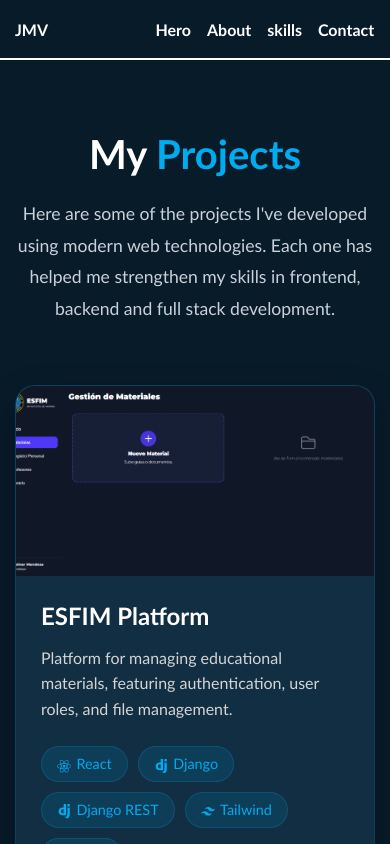
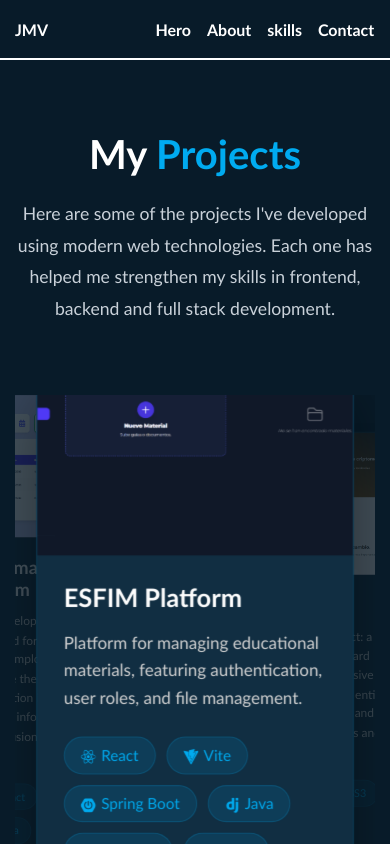
Before and after one commit to Joiner-Mendoza/Professional-portfolio, a React (Vite) app: page /#/projects in a window 390 px wide. Shown: the top 844 px of the page. Built offline with nearby package versions, Linux system fonts and the light colour scheme.

Commit message:
Shift Management System" and enhance project card functionality

```diff
--- a/src/components/ProjectCard/ProjectCard.jsx
+++ b/src/components/ProjectCard/ProjectCard.jsx
@@ -1,11 +1,13 @@
 import "../../estilos/projectcard.css";
 
-function ProjectCard({ project }) {
+function ProjectCard({ project,position,onClick }) {
 
     return (
 
-        <div className="project-card">
-
+        <div
+            className={`project-card ${position}`}
+            onClick={onClick}
+        >
             <img
                 src={project.image}
                 alt={project.title}
--- a/src/components/Skills/Skills.jsx
+++ b/src/components/Skills/Skills.jsx
@@ -10,7 +10,8 @@ import {
   FaGitAlt,
   FaGithub,
   FaJava,
-  FaDatabase
+  FaDatabase,
+
 } from "react-icons/fa";
 
 import {
@@ -33,6 +34,7 @@ function Skills() {
       items: [
         { name: "HTML5", icon: FaHtml5, color: "#E34F26" },
         { name: "CSS3", icon: FaCss3Alt, color: "#1572B6" },
+        { name: "Java", icon: FaJava, color: "#ED8B00" },
         { name: "JavaScript", icon: FaJs, color: "#F7DF1E" },
         { name: "React", icon: FaReact, color: "#61DAFB" },
         { name: "Vue.js", icon: FaVuejs, color: "#42B883" },
--- a/src/components/project/Projects.jsx
+++ b/src/components/project/Projects.jsx
@@ -1,10 +1,17 @@
 import "../../estilos/projects.css";
-
+import { useState } from "react";
 import projects from "../../data/projects.js";
 
 import {ProjectCard} from "../ProjectCard/ProjectCard.jsx";
 
 function Projects() {
+    // manejo de estados para la anomacion de las cards
+    const [active, setActive] = useState(0);
+
+    const total = projects.length;
+    const left = (active - 1 + total) % total; // índice de la card a la izquierda
+    const right  = (active + 1 ) % total; // indice de la card a la derecha
+
 
     return (
 
@@ -23,18 +30,25 @@ function Projects() {
             </p>
 
             <div className="projects-grid">
+                {projects.map((project,index) => {
+                    let position = "hidden"; // posición por defecto
 
-                {projects.map((project) => (
-
-                    <ProjectCard
-
-                        key={project.id}
-
-                        project={project}
-
-                    />
-
-                ))}
+                    if (index === active) {
+                        position = "center"; // si es la card activa
+                    }else if (index === left){
+                        position = "left"; // si es la card a la izquierda
+                    }else if (index === right){
+                        position = "right"; // si es la card a la derecha
+                    }
+                    return (
+                        <ProjectCard
+                            key={project.id}
+                            project={project}
+                            position={position}
+                            onClick={() => setActive(index)} // al hacer click, se activa la card correspondiente
+                        />
+                    );
+                })}
 
             </div>
 
--- a/src/data/projects.js
+++ b/src/data/projects.js
@@ -1,6 +1,7 @@
 // Imágenes de los proyectos
 import Gestionmateriales from "../assets/projects/Gestionmateriales.png";
 import Batata from "../assets/projects/Batata.png";
+import Systematurnos from "../assets/projects/Sistematurnos.png";
 import {
   FaHtml5,
   FaCss3Alt,
@@ -11,7 +12,8 @@ import {
   FaGitAlt,
   FaGithub,
   FaJava,
-  FaDatabase
+  FaDatabase,
+
 } from "react-icons/fa";
 
 import {
@@ -23,6 +25,10 @@ import {
   SiPostman,
   SiVite,
   SiNpm,
+  SiHibernate,
+  SiGradle,
+  SiJsonwebtokens,
+  SiSpringsecurity
 
 
 } from "react-icons/si";
@@ -38,8 +44,9 @@ const projects = [
 
     technologies: [
       {name : "React", icon: FaReact, color: "#61DAFB"},
-      {name : "Django", icon: SiDjango, color: "#092E20"},
-      {name : "Django REST", icon: SiDjango, color: "#092E20"},
+      {name : "Vite", icon: SiVite, color: "#646CFF"},
+      {name : "Spring Boot", icon: SiSpringboot, color: "#6DB33F"},
+      {name : "Java", icon: SiDjango, color: "#092E20"},
       {name : "Tailwind", icon: SiTailwindcss, color: "#06B6D4"},
       {name : "JWT", icon: FaJava, color: "#ED8B00"}
     ],
@@ -65,22 +72,24 @@ const projects = [
     github: "https://github.com/Joiner-Mendoza/Frontend-Developer.git",
     demo: "https://frontend-developer-nine.vercel.app/responsive.html"
   },
-  {    id: 1,
-    title: "ESFIM Platform",
+  // Sistema de gestion de turnos
+  {    id: 3,
+    title: "Shift management System",
 
     description:
-      "Platform for managing educational materials, featuring authentication, user roles, and file management.",
+      "The developed application is designed for a Starbucks store where employees struggle to organize their shifts because information is communicated through informal channels, leading to confusion and scheduling delays.",
 
-    image: Gestionmateriales,
+    image: Systematurnos,
 
     technologies: [
-      "React",
-      "Django",
-      "Django REST",
-      "Tailwind",
-      "JWT"
+      { name: "React", icon: FaReact, color: "#61DAFB" },
+      { name: "Vite", icon: SiVite, color: "#646CFF" },
+      { name: "Java", icon: FaJava, color: "#ED8B00" },
+      { name: "Spring Boot", icon: SiSpringboot, color: "#6DB33F" },
+      { name: "Hibernate", icon: SiHibernate, color: "#59666C" },
+      { name: "Gradle", icon: SiGradle, color: "#02303A" }
     ],
-    github: "https://github.com/Joiner-Mendoza/plataforma-educativa",
+    github: "https://github.com/Joiner-Mendoza/Sistema-de-gestion-de-turnos",
     demo: "https://plataforma-educativa-umber.vercel.app/#/dashboard"
   },
 
--- a/src/estilos/projects.css
+++ b/src/estilos/projects.css
@@ -1,37 +1,244 @@
-.projects{
+/* ===========================
+   SECTION PROJECTS
+=========================== */
+
+.projects {
     width: 100%;
     min-height: 100vh;
     padding: 90px 8%;
     background: var(--Azul);
 }
 
-.projects h2{
+.projects h2 {
     text-align: center;
     font-size: 3rem;
     color: var(--White);
 }
 
-.projects h2 span{
+.projects h2 span {
     color: var(--Azul-claro);
 }
 
-.projects-description{
+.projects-description {
     max-width: 850px;
-    margin: 20px auto 60px;
+    margin: 20px auto 70px;
     text-align: center;
     color: #c9d1d9;
     font-size: 1.1rem;
     line-height: 1.8;
 }
 
-.projects-grid{
 
-    display: grid;
+/* ===========================
+   CONTAINER 3D
+=========================== */
 
-    grid-template-columns: repeat(auto-fit,minmax(340px,1fr));
+.projects-grid {
 
-    gap: 35px;
+    position: relative;
 
-    align-items: stretch;
+    width: 100%;
+
+    height: 700px;
+
+    display: flex;
+
+    justify-content: center;
+
+    align-items: center;
+
+    perspective: 1800px;
+
+    overflow: hidden;
 
 }
+
+
+/* ===========================
+   PROJECT CARD
+=========================== */
+
+.project-card {
+
+    position: absolute;
+
+    width: 430px;
+
+    transition:
+        transform .65s cubic-bezier(.175, .885, .32, 1.275),
+        opacity .65s ease,
+        filter .65s ease,
+        box-shadow .65s ease;
+
+    transform-style: preserve-3d;
+
+    cursor: pointer;
+
+}
+
+
+/* ===========================
+   CARD CENTER
+=========================== */
+
+.project-card.center {
+
+    transform:
+        translateX(0) translateZ(100px) scale(1);
+
+    opacity: 1;
+
+    z-index: 30;
+
+    filter: blur(0);
+
+    box-shadow:
+        0 35px 70px rgba(0, 0, 0, .45);
+
+}
+
+
+/* ===========================
+   CARD LEFT
+=========================== */
+
+.project-card.left {
+
+    transform:
+        translateX(-360px) rotateY(35deg) scale(.82);
+
+    opacity: .55;
+
+    z-index: 20;
+
+    filter: blur(1px);
+
+}
+
+
+/* ===========================
+   CARD RIGHT
+=========================== */
+
+.project-card.right {
+
+    transform:
+        translateX(360px) rotateY(-35deg) scale(.82);
+
+    opacity: .55;
+
+    z-index: 20;
+
+    filter: blur(1px);
+
+}
+
+
+/* ===========================
+   HIDDEN CARDS
+=========================== */
+
+.project-card.hidden {
+
+    opacity: 0;
+
+    transform: scale(.45);
+
+    pointer-events: none;
+
+}
+
+
+/* ===========================
+   HOVER
+=========================== */
+
+.project-card.left:hover {
+
+    transform:
+        translateX(-340px) rotateY(28deg) scale(.88);
+
+}
+
+.project-card.right:hover {
+
+    transform:
+        translateX(340px) rotateY(-28deg) scale(.88);
+
+}
+
+
+/* ===========================
+   RESPONSIVE
+=========================== */
+
+@media (max-width: 992px) {
+
+    .projects-grid {
+
+        height: 650px;
+
+    }
+
+    .project-card {
+
+        width: 340px;
+
+    }
+
+    .project-card.left {
+
+        transform:
+            translateX(-190px) rotateY(22deg) scale(.82);
+
+    }
+
+    .project-card.right {
+
+        transform:
+            translateX(190px) rotateY(-22deg) scale(.82);
+
+    }
+
+}
+
+
+@media (max-width:768px) {
+
+    .projects {
+
+        padding: 80px 5%;
+
+    }
+
+    .projects-grid {
+
+        height: 600px;
+
+    }
+
+    .project-card {
+
+        width: 300px;
+
+    }
+
+    .project-card.left {
+
+        transform:
+            translateX(-130px) scale(.75);
+
+        opacity: .25;
+
+    }
+
+    .project-card.right {
+
+        transform:
+            translateX(130px) scale(.75);
+
+        opacity: .25;
+
+    }
+
+}
```
Also changed, not shown: src/assets/projects/SistemaTurnos.png (added).
